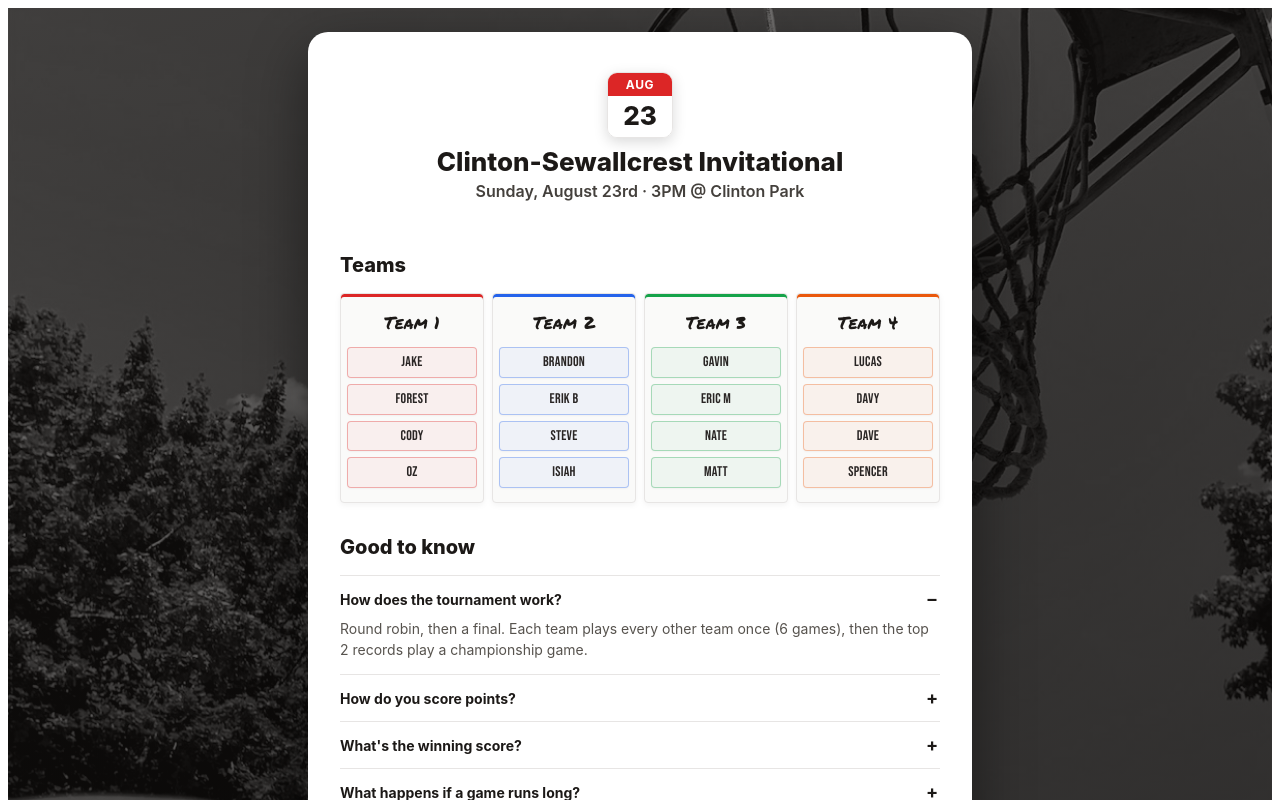
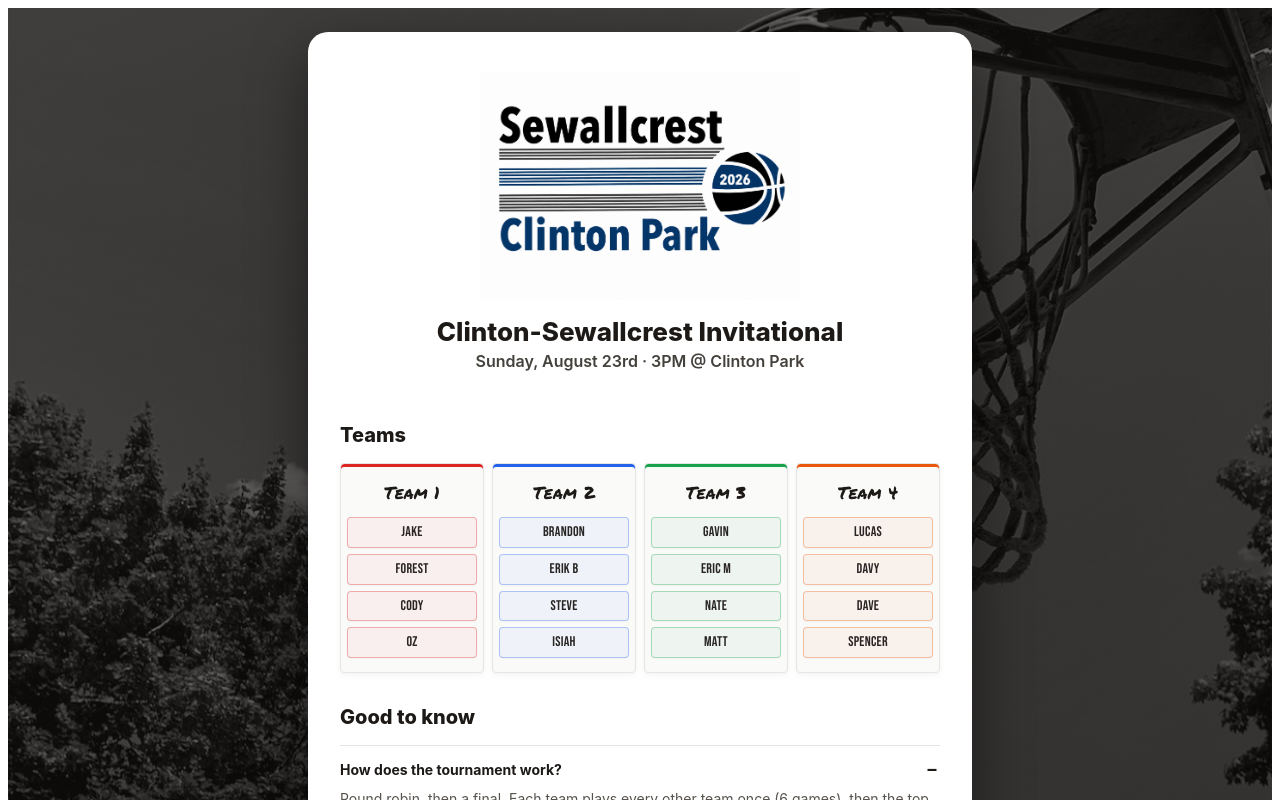
Before and after one commit to lvondd-sys/basketball-invite, a React (Vite) app: page / in a window 1280 px wide. Shown: the top 800 px of the page. Built offline with nearby package versions, Linux system fonts and the light colour scheme.

Commit message:
Update App.jsx

```diff
--- a/src/App.jsx
+++ b/src/App.jsx
@@ -79,10 +79,7 @@
       <div style={styles.bgImage} />
       <div style={styles.bgOverlay} />
       <div className="rsvp-card" style={styles.card}>
-        <div style={styles.calendar}>
-          <div style={styles.calendarMonth}>AUG</div>
-          <div style={styles.calendarDay}>23</div>
-        </div>
+        <img src="/logo.png" alt="Clinton-Sewallcrest Invitational" style={styles.logo} />
         <h1 style={styles.title}>Clinton-Sewallcrest Invitational</h1>
         <p className="event-subtitle" style={styles.subtitle}>
           {EVENT_DATE} &middot; {EVENT_TIME} @ {EVENT_LOCATION}
@@ -191,28 +188,12 @@
     textAlign: "center",
     boxShadow: "0 20px 60px rgba(0,0,0,0.45)",
   },
-  calendar: {
-    width: "64px",
-    margin: "0 auto 8px",
-    borderRadius: "10px",
-    overflow: "hidden",
-    boxShadow: "0 4px 14px rgba(0,0,0,0.15)",
-    border: "1px solid #e7e5e4",
-  },
-  calendarMonth: {
-    background: "#dc2626",
-    color: "#fff",
-    fontSize: "12px",
-    fontWeight: 700,
-    letterSpacing: "0.05em",
-    padding: "4px 0",
-  },
-  calendarDay: {
-    background: "#fff",
-    color: "#1c1917",
-    fontSize: "26px",
-    fontWeight: 800,
-    padding: "4px 0 6px",
+  logo: {
+    width: "100%",
+    maxWidth: "320px",
+    height: "auto",
+    margin: "0 auto 16px",
+    display: "block",
   },
   title: {
     fontSize: "26px",
```
